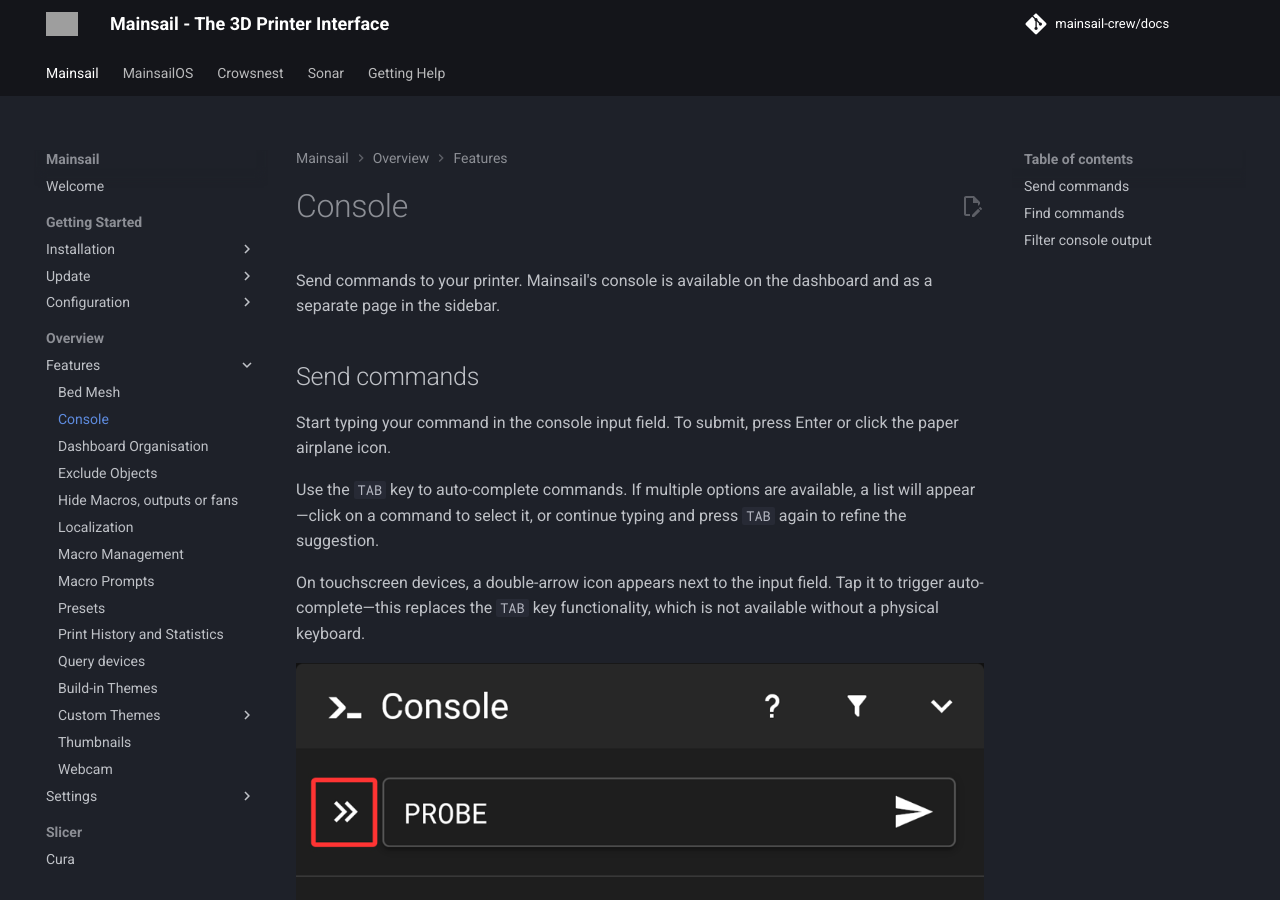
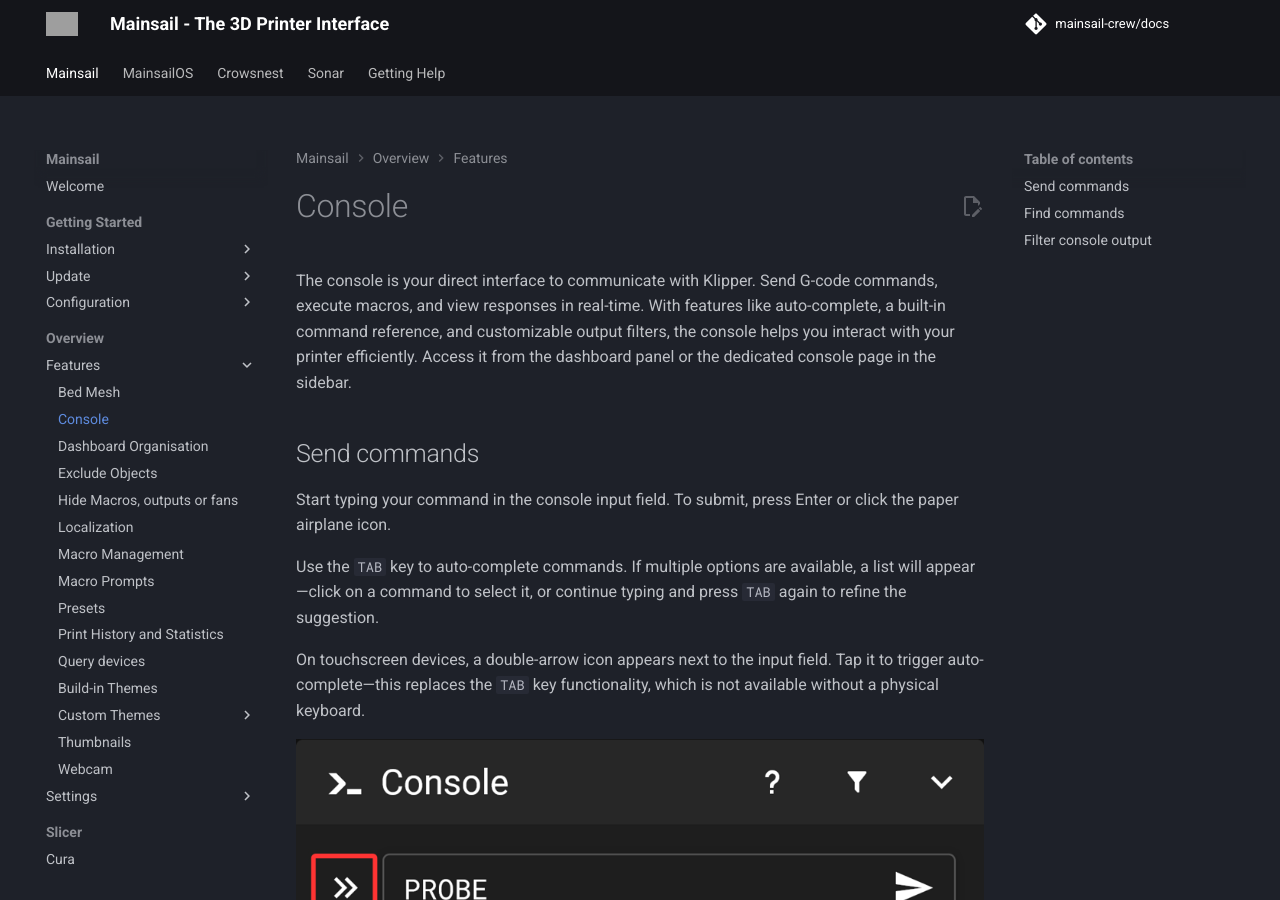
Before and after one commit to mainsail-crew/docs, an MkDocs documentation site: the page built from docs/features/console.md, in a window 1280 px wide and 900 px high. Built offline with MkDocs 1.6.1 and Material for MkDocs 9.7.7, drawn with Linux system fonts in a browser that asks for light colours; comment, search, counter and statistics services are not loaded; grey boxes are pictures that could not be loaded.

Commit message:
fix(console): add better description to console.md

```diff
--- a/docs/features/console.md
+++ b/docs/features/console.md
@@ -1,6 +1,6 @@
 # Console
 
-Send commands to your printer. Mainsail's console is available on the dashboard and as a separate page in the sidebar.
+The console is your direct interface to communicate with Klipper. Send G-code commands, execute macros, and view responses in real-time. With features like auto-complete, a built-in command reference, and customizable output filters, the console helps you interact with your printer efficiently. Access it from the dashboard panel or the dedicated console page in the sidebar.
 
 ## Send commands
 
```
